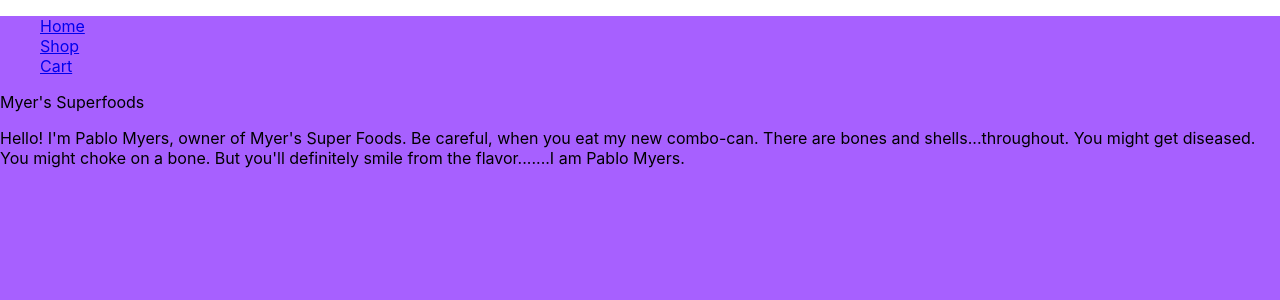
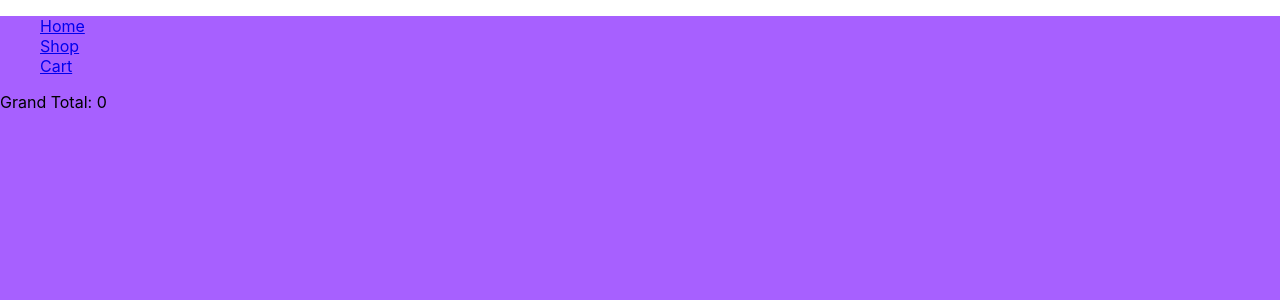
Before and after one commit to SloaneTribble/shopping-cart, a React (Create React App) app: page /#/cart in a window 1280 px wide. Shown: the top 300 px of the page. Built offline with nearby package versions, Linux system fonts and the light colour scheme.

Commit message:
Fix routing to enable deployment of gh-page

```diff
--- a/package.json
+++ b/package.json
@@ -1,10 +1,12 @@
 {
   "name": "shopping-cart",
+  "homepage": "https://sloanetribble.github.io/shopping-cart",
   "version": "0.1.0",
   "private": true,
   "dependencies": {
     "@testing-library/react": "^13.4.0",
     "@testing-library/user-event": "^13.5.0",
+    "gh-pages": "^4.0.0",
     "react": "^18.2.0",
     "react-dom": "^18.2.0",
     "react-router-dom": "^6.6.0",
@@ -16,7 +18,9 @@
     "start": "react-scripts start",
     "build": "react-scripts build",
     "test": "react-scripts test",
-    "eject": "react-scripts eject"
+    "eject": "react-scripts eject",
+    "predeploy": "npm run build",
+    "deploy": "gh-pages -d build"
   },
   "eslintConfig": {
     "extends": [
--- a/src/RouteSwitch.js
+++ b/src/RouteSwitch.js
@@ -1,5 +1,5 @@
 /* eslint-disable react/jsx-no-bind */
-import React, { BrowserRouter, Routes, Route } from 'react-router-dom';
+import React, { HashRouter, Routes, Route, Navigate } from 'react-router-dom';
 import { useState } from 'react';
 import App from './App';
 import Nav from './Nav';
@@ -121,10 +121,11 @@ function RouteSwitch() {
 
   return (
     <div className="main-container">
-      <BrowserRouter>
+      <HashRouter>
         <Nav />
         <Routes>
-          <Route path="/" element={<App />} />
+          <Route path="/" element={<Navigate to="/shopping-cart"></Navigate>} />
+          <Route path="shopping-cart" element={<App />} />
           <Route
             path="/items"
             element={
@@ -154,7 +155,7 @@ function RouteSwitch() {
             element={<Cart items={state.items} total={state.subtotal} del={del} />}
           />
         </Routes>
-      </BrowserRouter>
+      </HashRouter>
     </div>
   );
 }
```
Also changed, not shown: 13 other files (tests, documents, lock files or other folders).
